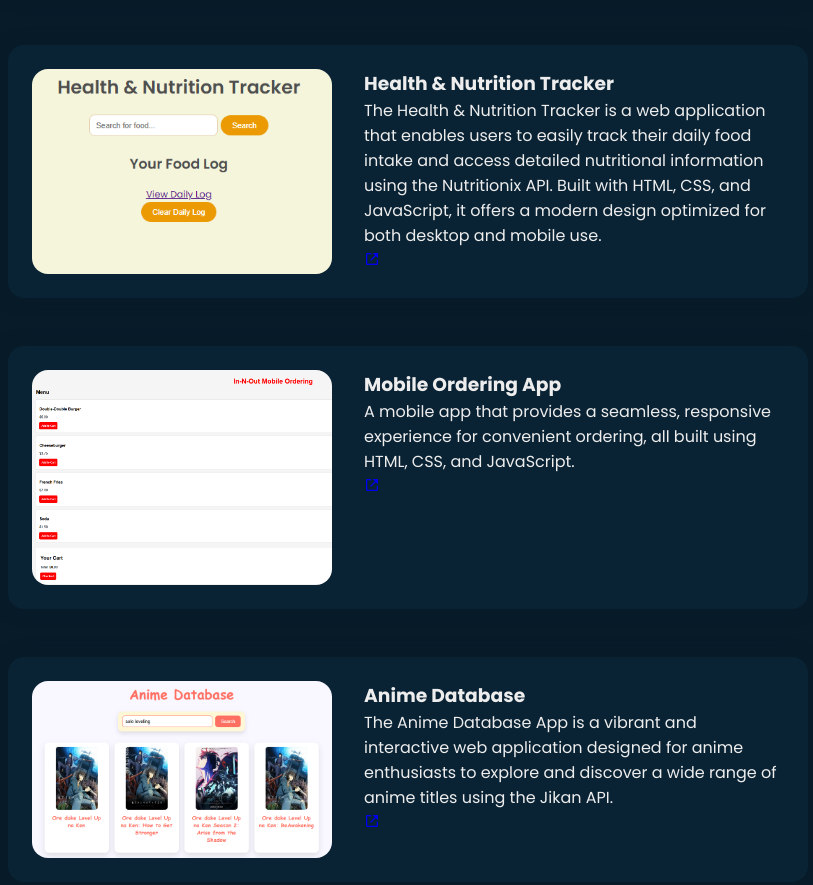
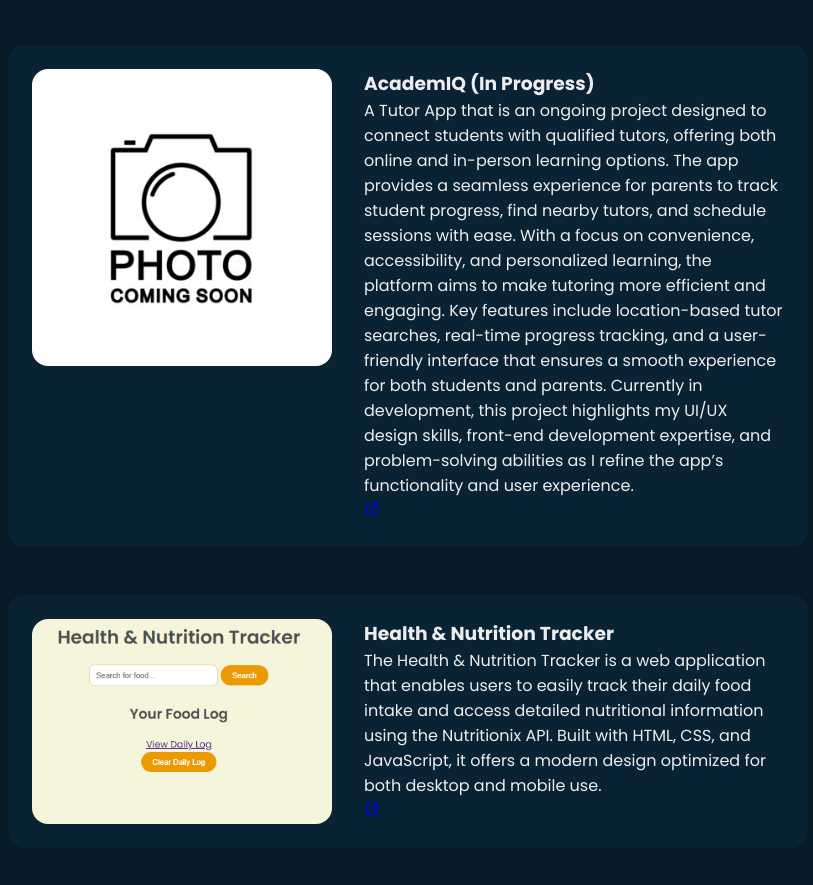
Before and after one commit to jamiealonzo/jamiealonzo.github.io, a plain HTML site: page index.html in a window 1280 px wide. Shown: the part 3022-3907 px from the top of the page, without its empty margins (232-1045 px from the left). Drawn offline with nearby package versions, Linux system fonts and the light colour scheme.

Commit message:
Add files via upload

```diff
--- a/index.html
+++ b/index.html
@@ -104,18 +104,18 @@
                     </div>
                 </div>
                 <div class="work">
+                    <img src="comingsoon.png">
+                    <div class="layer">
+                        <h3>AcademIQ (In Progress)</h3>
+                        <p>A Tutor App that is an ongoing project designed to connect students with qualified tutors, offering both online and in-person learning options. The app provides a seamless experience for parents to track student progress, find nearby tutors, and schedule sessions with ease. With a focus on convenience, accessibility, and personalized learning, the platform aims to make tutoring more efficient and engaging. Key features include location-based tutor searches, real-time progress tracking, and a user-friendly interface that ensures a smooth experience for both students and parents. Currently in development, this project highlights my UI/UX design skills, front-end development expertise, and problem-solving abilities as I refine the app’s functionality and user experience.</p>
+                        <a href="#"><i class="bx bx-link-external"></i></a>
+                    </div>
+                </div>
+                <div class="work">
                     <img src="NutritionTracker.png">
                     <div class="layer">
                         <h3>Health & Nutrition Tracker</h3>
                         <p>The Health & Nutrition Tracker is a web application that enables users to easily track their daily food intake and access detailed nutritional information using the Nutritionix API. Built with HTML, CSS, and JavaScript, it offers a modern design optimized for both desktop and mobile use.</p>
-                        <a href="#"><i class="bx bx-link-external"></i></a>
-                    </div>
-                </div>
-                <div class="work">
-                    <img src="MobileOrderApp.png">
-                    <div class="layer">
-                        <h3>Mobile Ordering App</h3>
-                        <p>A mobile app that provides a seamless, responsive experience for convenient ordering, all built using HTML, CSS, and JavaScript.</p>
                         <a href="#"><i class="bx bx-link-external"></i></a>
                     </div>
                 </div>
```
Also changed, not shown: comingsoon.png (added).
